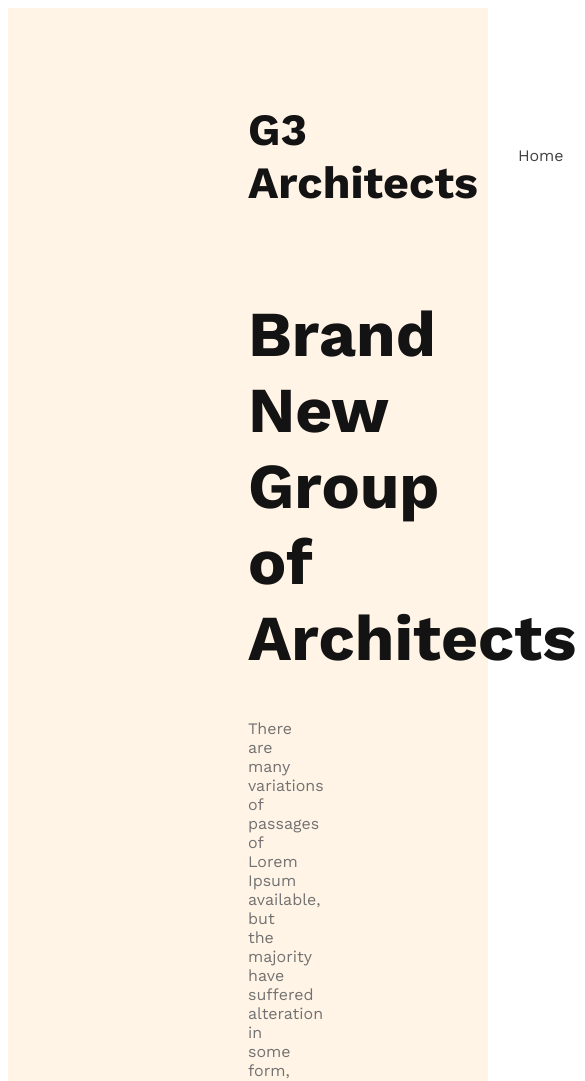
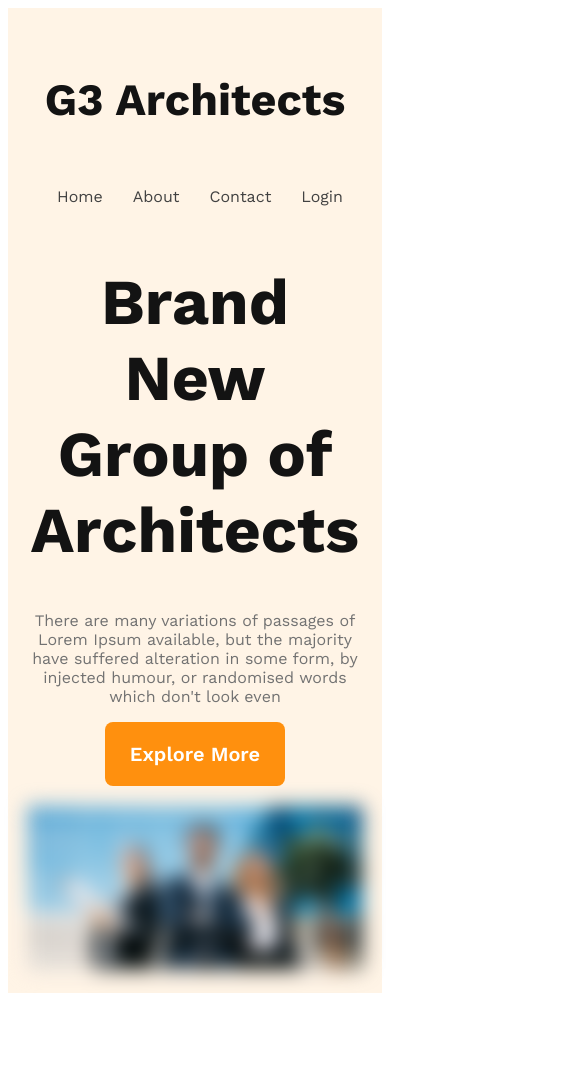
Before and after one commit to Md-Ashikur-Rahman-Ashik/Html-CSS-Only-Landing-Page, a plain HTML site: page index.html in a window 390 px wide. Shown: the top 1081 px of the page, 585 px wide, since content can reach past the window. After the commit the page ends 1001 px from the top, so only its background shows below. Drawn offline with nearby package versions, Linux system fonts and the light colour scheme.

Commit message:
Header section finished with responsiveness

```diff
--- a/styles/architect.css
+++ b/styles/architect.css
@@ -52,6 +52,12 @@ nav li a{
 }
 
 /* Banner Styles */
+.banner img{
+    width: 100%;
+    filter: blur(10px);
+    margin-top: 20px;
+}
+
 .bannerContent{
     max-width: 800px;
     text-align: center;
@@ -67,3 +73,25 @@ nav li a{
 .bannerDescription{
     color: #727272;
 }
+
+/* Responsive styles for smaller devices */
+@media screen and (max-width: 576px) {
+    header{
+        padding: 20px;
+    }
+
+    nav{
+        flex-direction: column;
+    }
+}
+
+/* Responsive styles for medium devices */
+@media screen and (min-width:576px) and (max-width: 960px) {
+    header{
+        padding: 50px;
+    }
+
+    nav{
+        flex-direction: column;
+    }
+}
```
Also changed, not shown: index.html (+3 -0 lines).
